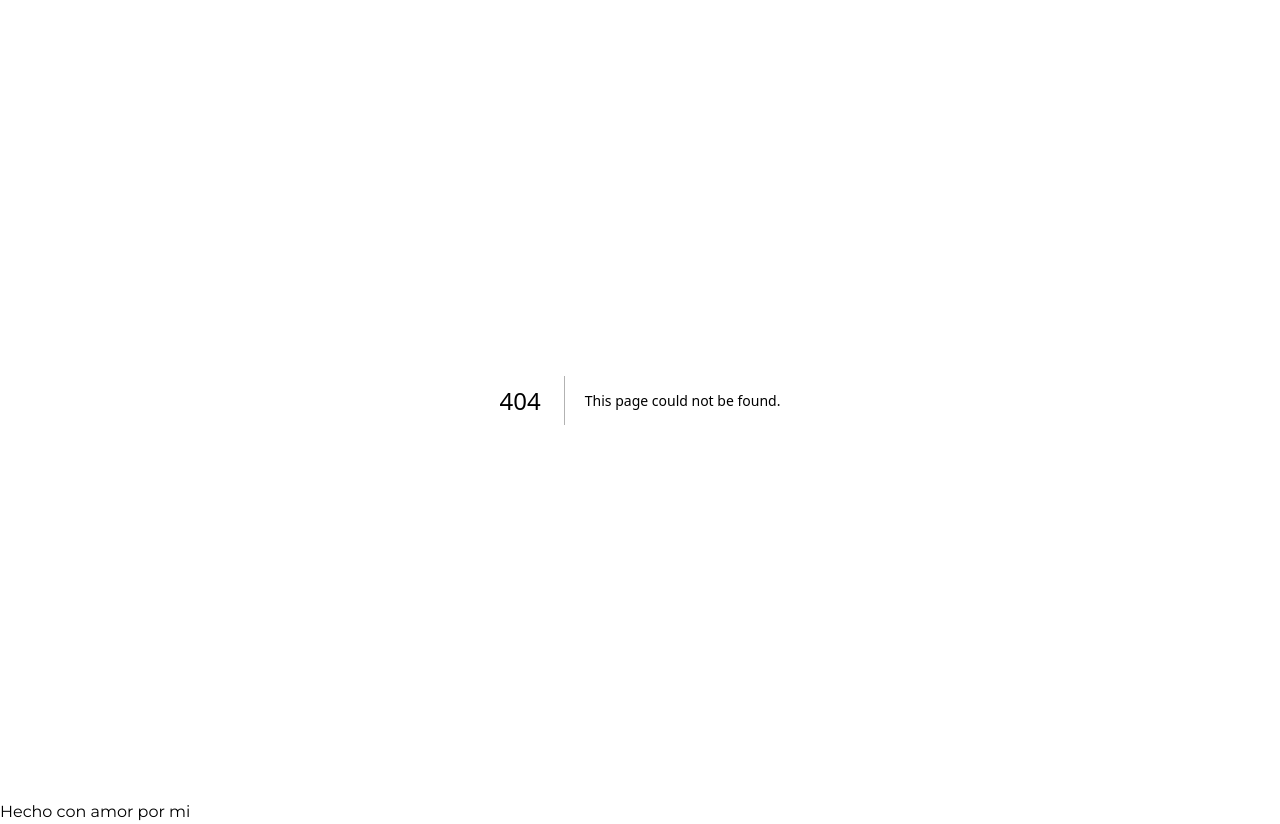
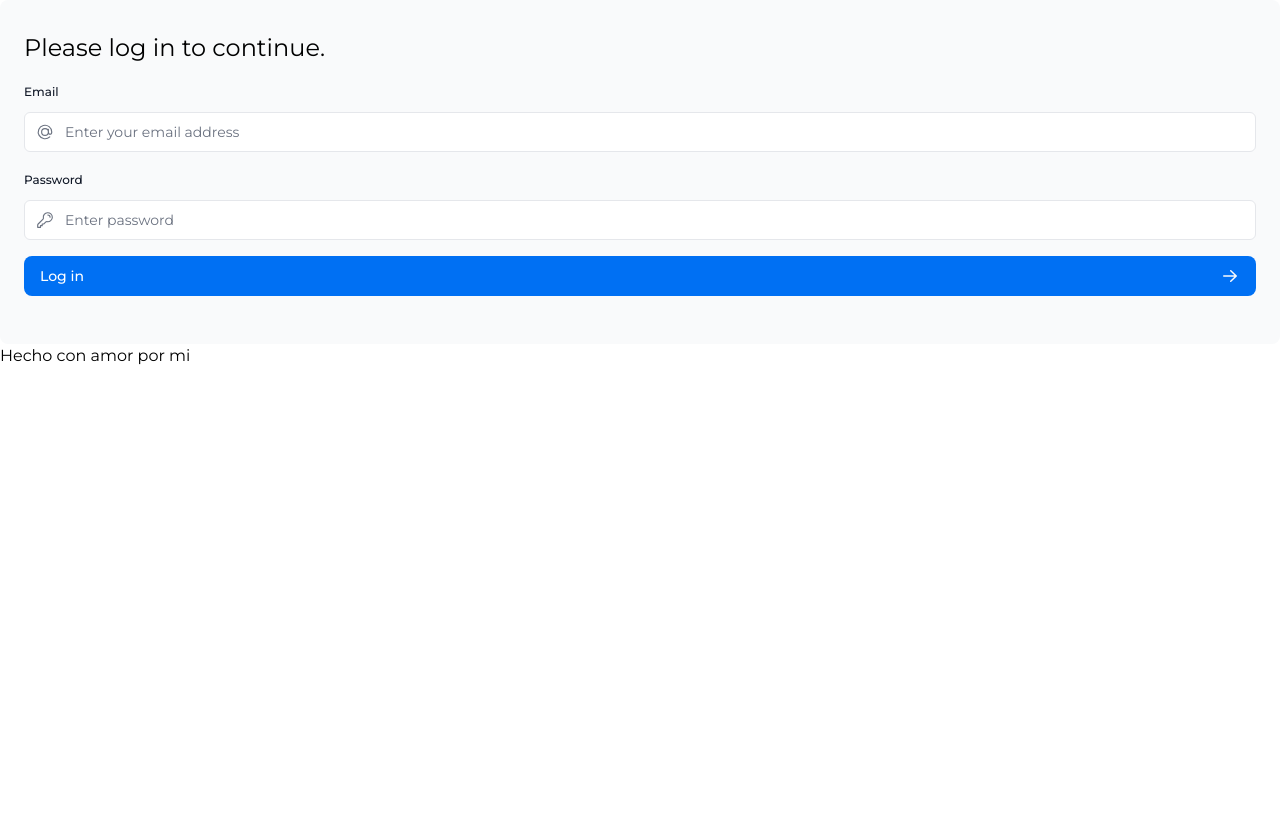
Before and after one commit to KeivrP/nextjs-dashboard, a Next.js app: page /login in a window 1280 px wide. Before the commit this address had no page. After the commit the page ends 800 px from the top, so only its background shows below. Built offline with nearby package versions, Linux system fonts and the light colour scheme.

Commit message:
dahsboard and link

```diff
--- /dev/null
+++ b/app/login/page.tsx
@@ -0,0 +1,5 @@
+import LoginForm from "../ui/login-form";
+
+export default function LoginFormPage () {{
+    return (<LoginForm/>)
+}}
```
